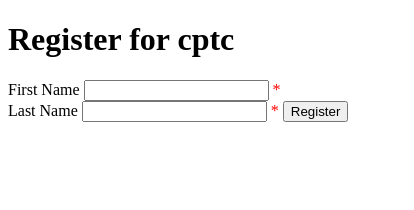
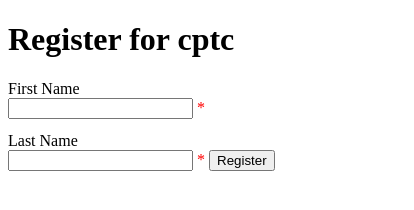
Before and after one commit to kevinhenneigh/Spring2020FormValidation, a plain HTML site: page index.html in a window 390 px wide. Shown: the whole page, 414 px wide, since content can reach past the window. Drawn offline with Linux system fonts and the light colour scheme.

Commit message:
Positioned form elements

```diff
--- a/css/site.css
+++ b/css/site.css
@@ -1,3 +1,30 @@
 form span{
     color:red
 }
+
+ input[type=text]{
+     margin-bottom: 1em;
+ }
+
+ form label{
+     display: inline-block;
+     width: 50%;
+     text-align: right;
+     margin-right: 2em;
+ }
+
+ form button {
+     margin-left: 50%;
+ }
+
+ @media only screen and (max-width: 475px) {
+     form label{
+         text-align: left;
+         width: 100%;
+     }
+     form button{
+         margin-left: 0%;
+     }
+
+
+ }
```
